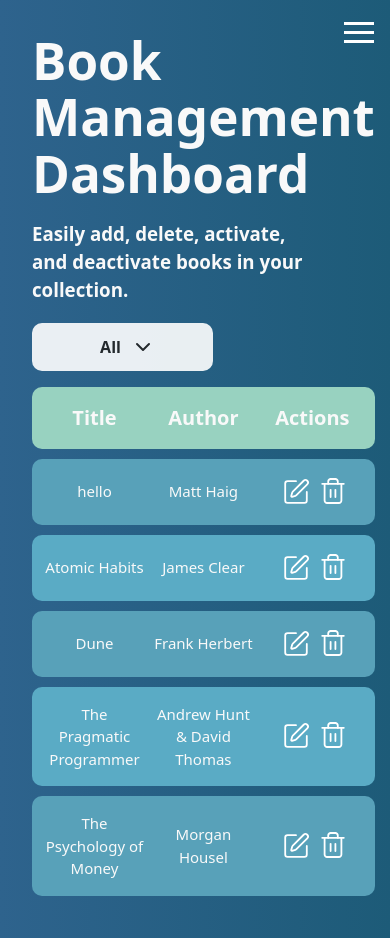
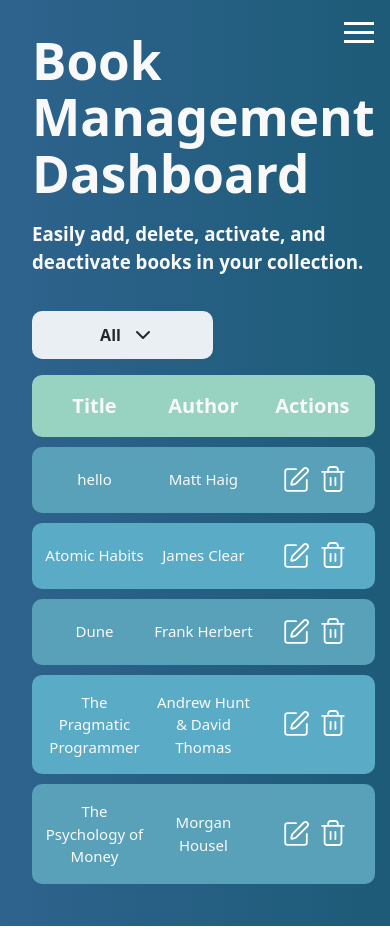
Before and after one commit to ElizaCalmau/books-dashboard-app, a React (Vite) app: page / in a window 390 px wide. Built offline with nearby package versions, Linux system fonts and the light colour scheme; data requests are answered from the project's data file.

Commit message:
changed width and mb for mobile header

```diff
--- a/src/components/Header/Header.module.scss
+++ b/src/components/Header/Header.module.scss
@@ -16,6 +16,9 @@
       h3{
         font-size: 24px;
       }
-
+    }
+    @media (max-width: 420px) {
+      width: 100%;
+      margin-bottom: 5em;
     }
 }
```
